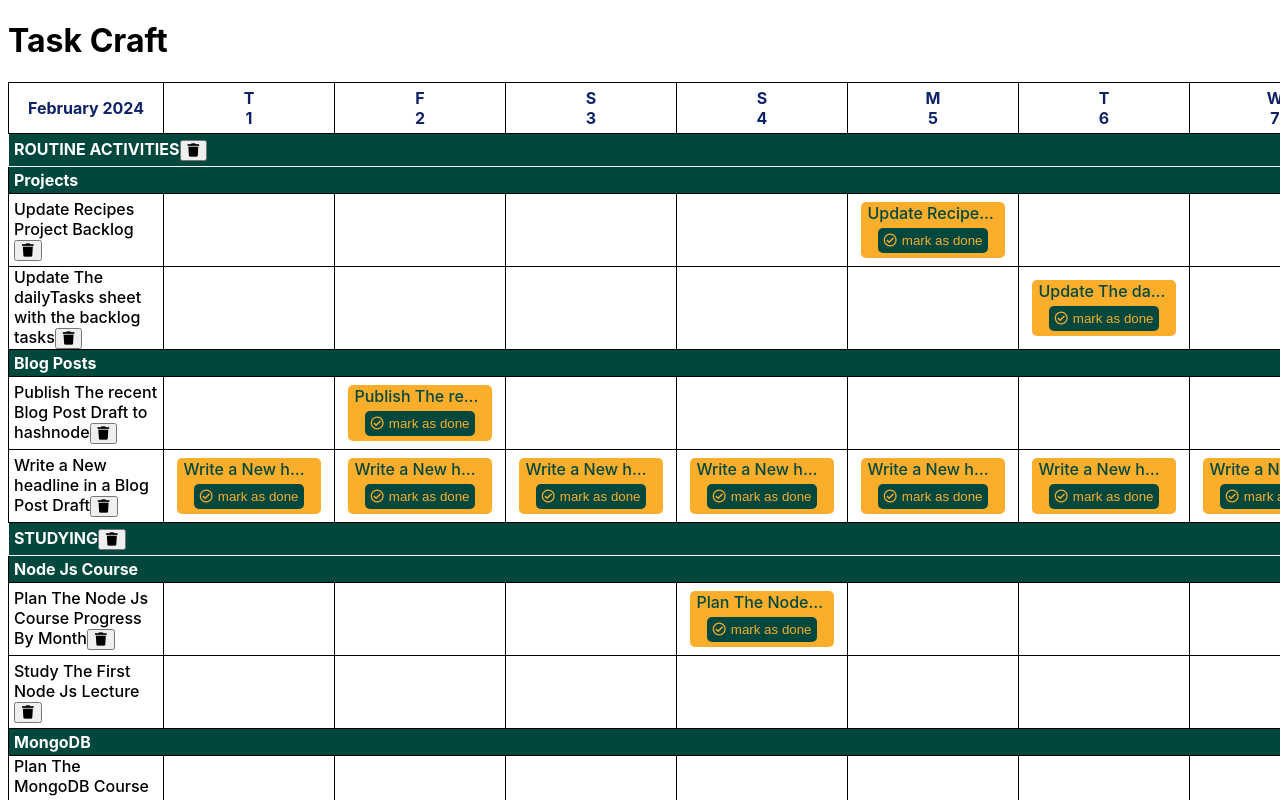
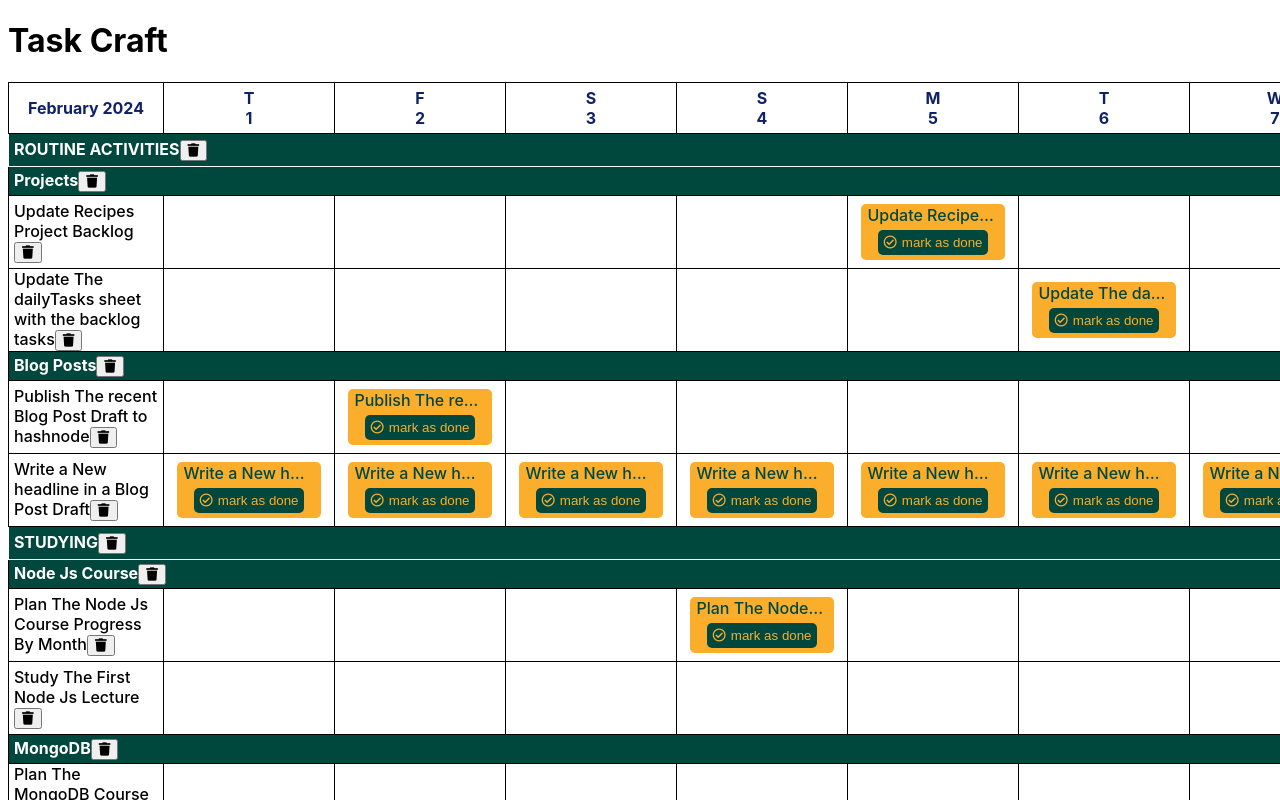
Before and after one commit to chingu-voyages/v47-tier2-team-11, a React (Vite) app in the folder task-craft/: page / in a window 1280 px wide. Shown: the top 800 px of the page. Built offline with nearby package versions, Linux system fonts and the light colour scheme.

Commit message:
Implement Delete for Activity

```diff
--- a/task-craft/src/components/Activity.jsx
+++ b/task-craft/src/components/Activity.jsx
@@ -1,15 +1,32 @@
-// ActivityTest.jsx
 import React from "react";
 import Task from "./Task";
 
-const Activity = ({ storedData, activityData, datesAndDays }) => {
-
+const Activity = ({
+  storedData,
+  activityData,
+  datesAndDays,
+  handleActivityDelete,
+}) => {
   return (
     <>
       <React.Fragment key={activityData.id}>
         <tr>
-          <td colSpan="31" style={{ backgroundColor: "#00473e", color: "#ffffff", fontWeight: "bold", padding: "3px 5px" }}>
+          <td
+            colSpan="31"
+            style={{
+              backgroundColor: "#00473e",
+              color: "#ffffff",
+              fontWeight: "bold",
+              padding: "3px 5px",
+            }}
+          >
             {activityData.activityName}
+            <button
+              className="category-delete-button"
+              onClick={() => handleActivityDelete(activityData)}
+            >
+              <i className="fas fa-trash" aria-hidden="true"></i>
+            </button>
           </td>
         </tr>
         <Task
--- a/task-craft/src/components/Category.jsx
+++ b/task-craft/src/components/Category.jsx
@@ -16,6 +16,22 @@ const Category = ({ data, datesAndDays }) => {
     );
     setCategories(updatedCategories);
   };
+
+  const handleActivityDelete = (activity) => {
+    const updatedCategories = categories.map((storedCategory) => {
+      const updatedActivities = storedCategory.activityTypes.filter(
+        (storedActivity) => storedActivity.id !== activity.id
+      );
+
+      return {
+        ...storedCategory,
+        activityTypes: updatedActivities,
+      };
+    });
+
+    setCategories(updatedCategories);
+  };
+
   return (
     <>
       {categories.map((category) => (
@@ -46,6 +62,7 @@ const Category = ({ data, datesAndDays }) => {
               storedData={data}
               activityData={activity}
               datesAndDays={datesAndDays}
+              handleActivityDelete={handleActivityDelete}
             />
           ))}
         </React.Fragment>
```
